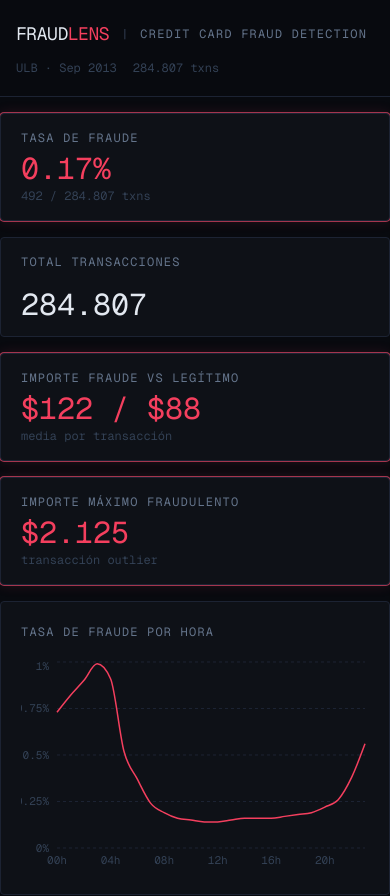
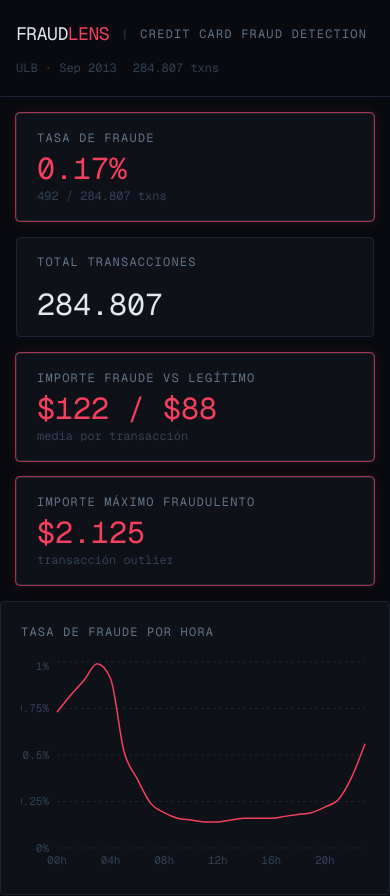
Before and after one commit to josegijon/fraudlens, a React (Vite) app in the folder frontend/: page / in a window 390 px wide. Shown: the top 896 px of the page. Built offline with nearby package versions, Linux system fonts and the light colour scheme.

Commit message:
feat: enhance the responsive design structure in the App for better visualization of KPIs

```diff
--- a/frontend/src/App.tsx
+++ b/frontend/src/App.tsx
@@ -8,14 +8,14 @@ import { KPICard } from './components/KPICard'
 export default function App() {
     return (
         <div className="min-h-screen bg-bg md:p-8">
-            <div className="grid grid-cols-1 md:grid-cols-12 gap-4">
+            <div className="grid grid-cols-1 sm:grid-cols-6 md:grid-cols-12 gap-4">
                 {/* Header */}
-                <div className="md:col-span-12">
+                <div className="sm:col-span-6 md:col-span-12">
                     <AppHeader />
                 </div>
 
                 {/* Fila 1 — KPIs */}
-                <div className="md:col-span-3">
+                <div className="sm:col-span-3 px-4 md:px-0">
                     <KPICard
                         label="Tasa de fraude"
                         value="0.17%"
@@ -23,13 +23,13 @@ export default function App() {
                         variant="fraud"
                     />
                 </div>
-                <div className="md:col-span-3">
+                <div className="sm:col-span-3 px-4 md:px-0">
                     <KPICard
                         label="Total transacciones"
                         value="284.807"
                     />
                 </div>
-                <div className="md:col-span-3">
+                <div className="sm:col-span-3 px-4 md:px-0">
                     <KPICard
                         label="Importe fraude vs legítimo"
                         value="$122 / $88"
@@ -37,7 +37,7 @@ export default function App() {
                         variant="fraud"
                     />
                 </div>
-                <div className="md:col-span-3">
+                <div className="sm:col-span-3 px-4 md:px-0">
                     <KPICard
                         label="Importe máximo fraudulento"
                         value="$2.125"
```
